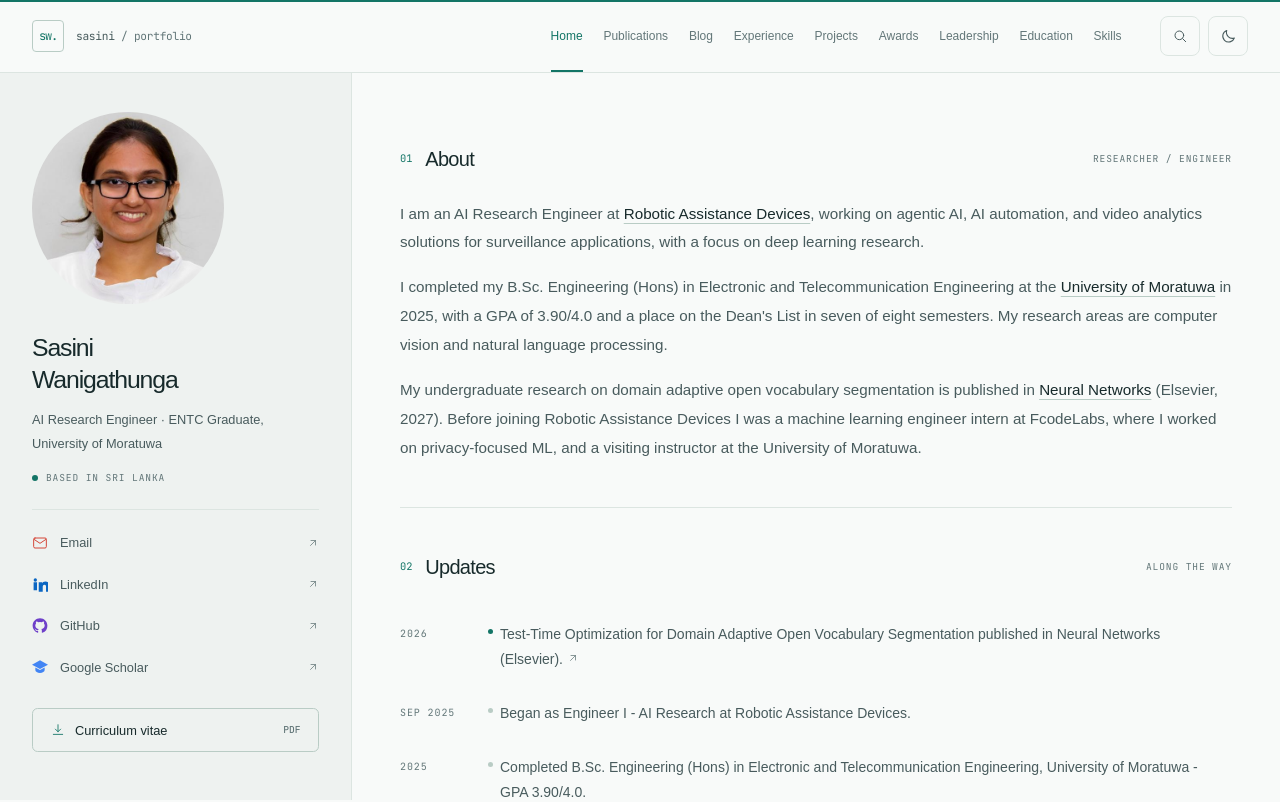
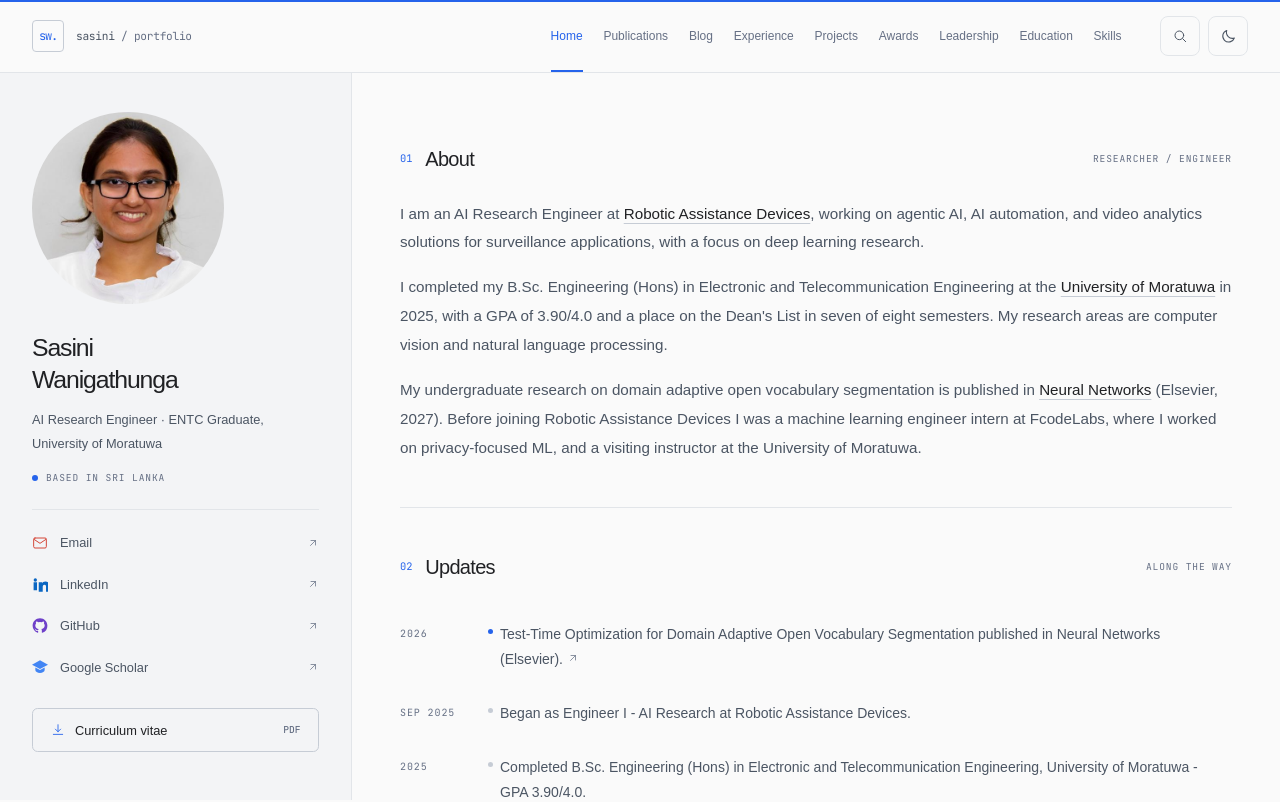
Before and after one commit to SasiniWanigathunga/sasiniwanigathunga, a Next.js app: page / in a window 1280 px wide. Shown: the top 802 px of the page. Built offline with nearby package versions, Linux system fonts and the light colour scheme; a web font is replaced by a local one.

Commit message:
changed the color palatte

```diff
--- a/app/globals.css
+++ b/app/globals.css
@@ -1,18 +1,18 @@
 @import "tailwindcss";
 @custom-variant dark (&:where([data-theme="dark"], [data-theme="dark"] *));
 :root {
-  --c-paper: #f8faf9;
-  --c-paper-2: #eef2f0;
+  --c-paper: #fafafa;
+  --c-paper-2: #f3f4f6;
   --c-surface: #ffffff;
-  --c-ink: #172a2b;
-  --c-ink-2: #485b5d;
-  --c-muted: #637779;
-  --c-hairline: #dce5e1;
-  --c-hairline-strong: #b9ccc5;
-  --c-accent: #137566;
-  --c-accent-soft: #e6f2ed;
-  --c-shadow: 23 42 43;
-  --c-veil: rgb(15 30 30 / 0.4);
+  --c-ink: #202124;
+  --c-ink-2: #4b5563;
+  --c-muted: #667085;
+  --c-hairline: #e2e5e9;
+  --c-hairline-strong: #c6ccd5;
+  --c-accent: #2563eb;
+  --c-accent-soft: #eaf0ff;
+  --c-shadow: 32 33 36;
+  --c-veil: rgb(23 25 30 / 0.4);
   --rail-w: 22rem;
   --seg-1: var(--c-accent);
   --seg-2: var(--c-hairline-strong);
@@ -23,18 +23,18 @@
 }
 
 [data-theme="dark"] {
-  --c-paper: #101a30;
-  --c-paper-2: #15213b;
-  --c-surface: #1b2a47;
-  --c-ink: #e9effa;
-  --c-ink-2: #bdcbe3;
-  --c-muted: #91a4c4;
-  --c-hairline: #2a3c60;
-  --c-hairline-strong: #405781;
-  --c-accent: #83cfba;
-  --c-accent-soft: #20374b;
-  --c-shadow: 4 9 22;
-  --c-veil: rgb(5 10 25 / 0.7);
+  --c-paper: #17191e;
+  --c-paper-2: #1c1f26;
+  --c-surface: #22262e;
+  --c-ink: #e8ecf2;
+  --c-ink-2: #bdc5d1;
+  --c-muted: #98a3b3;
+  --c-hairline: #303640;
+  --c-hairline-strong: #485260;
+  --c-accent: #8ab4f8;
+  --c-accent-soft: #24324b;
+  --c-shadow: 6 8 12;
+  --c-veil: rgb(6 8 12 / 0.7);
   color-scheme: dark;
 }
 
--- a/app/layout.tsx
+++ b/app/layout.tsx
@@ -73,8 +73,8 @@ export const metadata: Metadata = {
 
 export const viewport: Viewport = {
   themeColor: [
-    { media: "(prefers-color-scheme: light)", color: "#f8faf9" },
-    { media: "(prefers-color-scheme: dark)", color: "#101a30" },
+    { media: "(prefers-color-scheme: light)", color: "#fafafa" },
+    { media: "(prefers-color-scheme: dark)", color: "#17191e" },
   ],
   width: "device-width",
   initialScale: 1,
```
Also changed, not shown: app/icon.svg, 1 other file (tests, documents, lock files or other folders).
